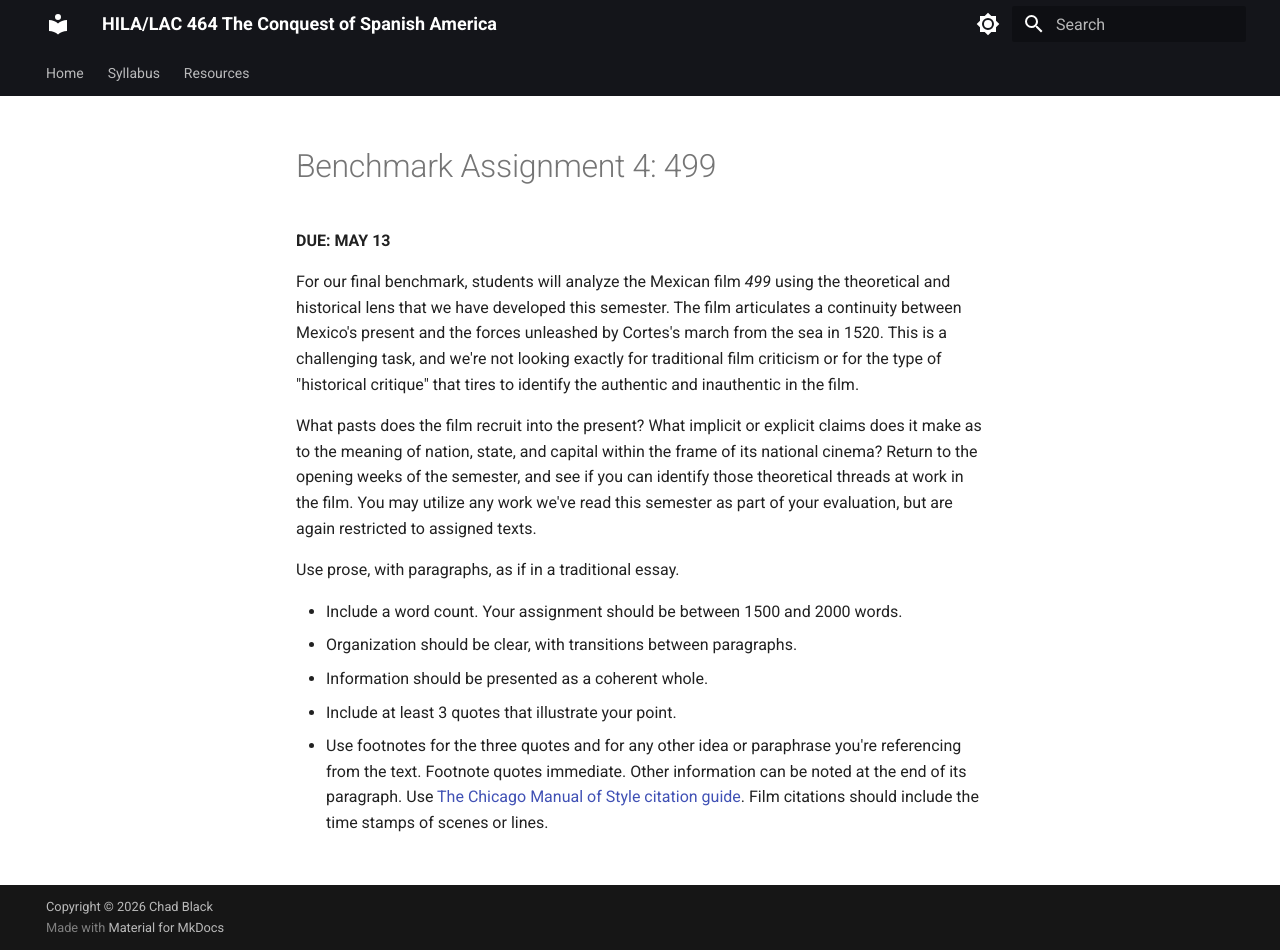
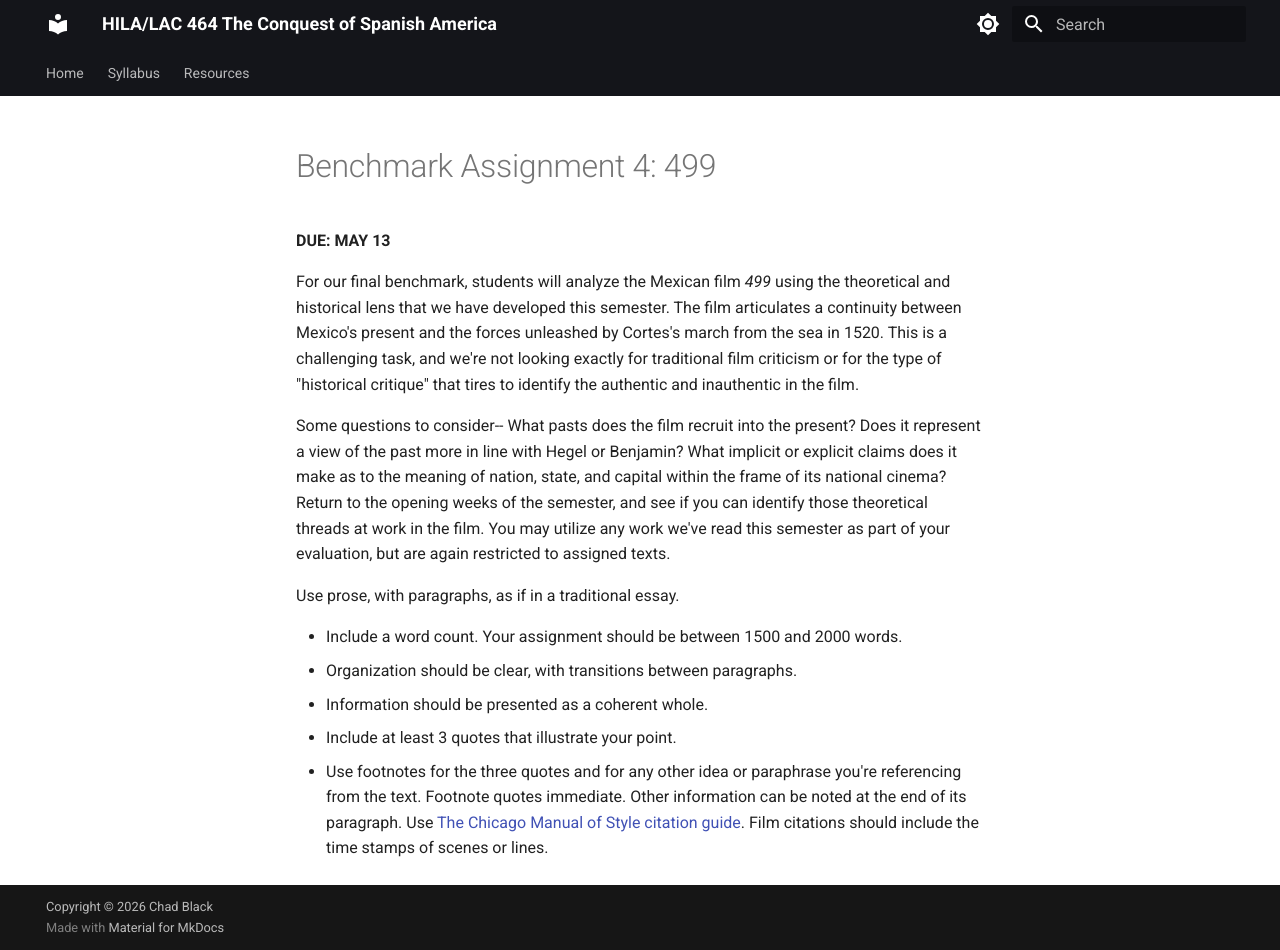
Before and after one commit to chadblack/Conquest2026, an MkDocs documentation site: the page built from docs/benchmark4.md, in a window 1280 px wide and 950 px high. Built offline with MkDocs 1.6.1 and Material for MkDocs 9.7.7, drawn with Linux system fonts in a browser that asks for light colours.

Commit message:
Update benchmark4.md

```diff
--- a/docs/benchmark4.md
+++ b/docs/benchmark4.md
@@ -4,7 +4,7 @@
 
 For our final benchmark, students will analyze the Mexican film *499* using the theoretical and historical lens that we have developed this semester. The film articulates a continuity between Mexico's present and the forces unleashed by Cortes's march from the sea in 1520. This is a challenging task, and we're not looking exactly for traditional film criticism or for the type of "historical critique" that tires to identify the authentic and inauthentic in the film.
 
-What pasts does the film recruit into the present? What implicit or explicit claims does it make as to the meaning of nation, state, and capital within the frame of its national cinema? Return to the opening weeks of the semester, and see if you can identify those theoretical threads at work in the film. You may utilize any work we've read this semester as part of your evaluation, but are again restricted to assigned texts.
+Some questions to consider-- What pasts does the film recruit into the present? Does it represent a view of the past more in line with Hegel or Benjamin? What implicit or explicit claims does it make as to the meaning of nation, state, and capital within the frame of its national cinema? Return to the opening weeks of the semester, and see if you can identify those theoretical threads at work in the film. You may utilize any work we've read this semester as part of your evaluation, but are again restricted to assigned texts.
 
 Use prose, with paragraphs, as if in a traditional essay.
 
```
